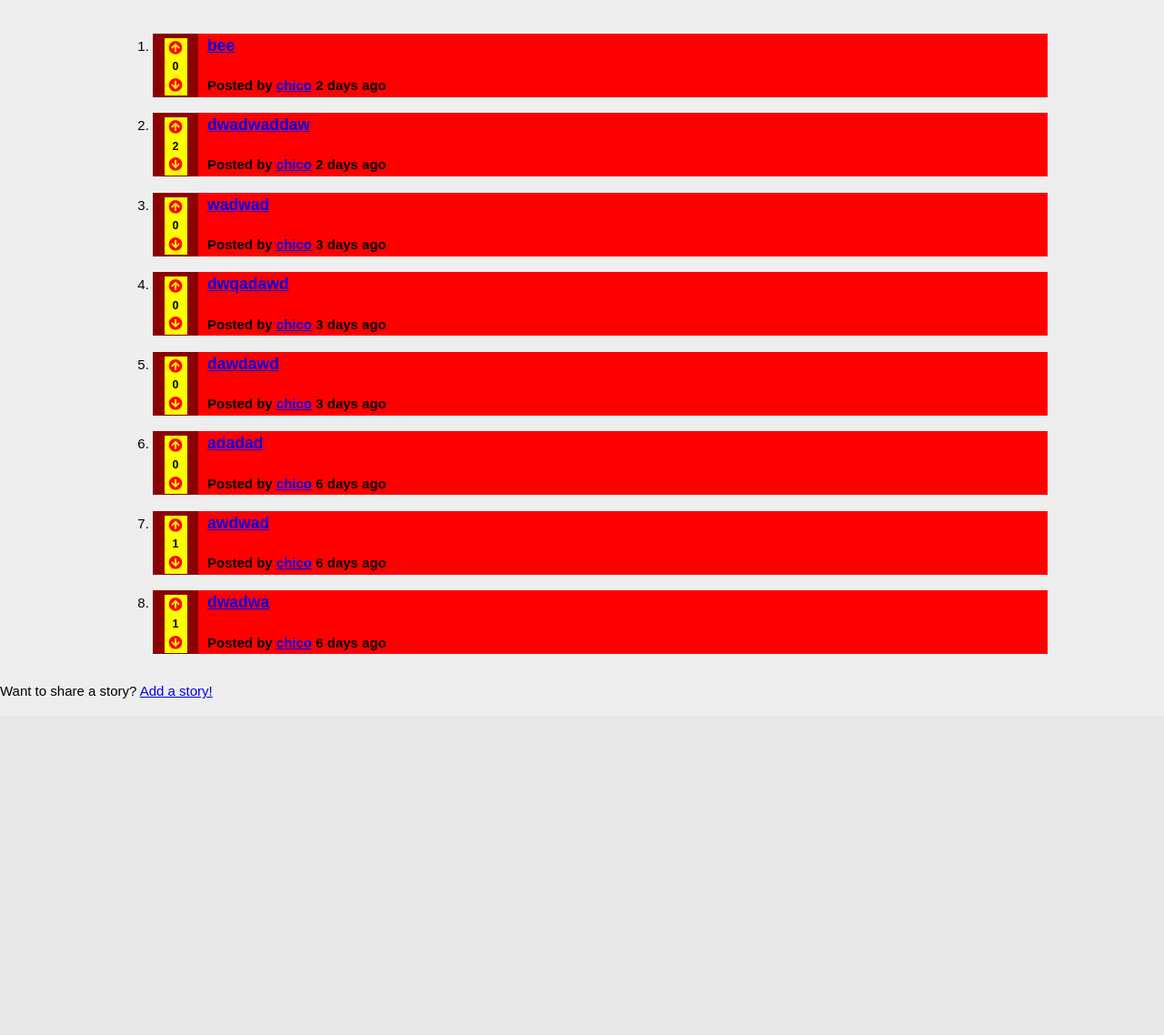
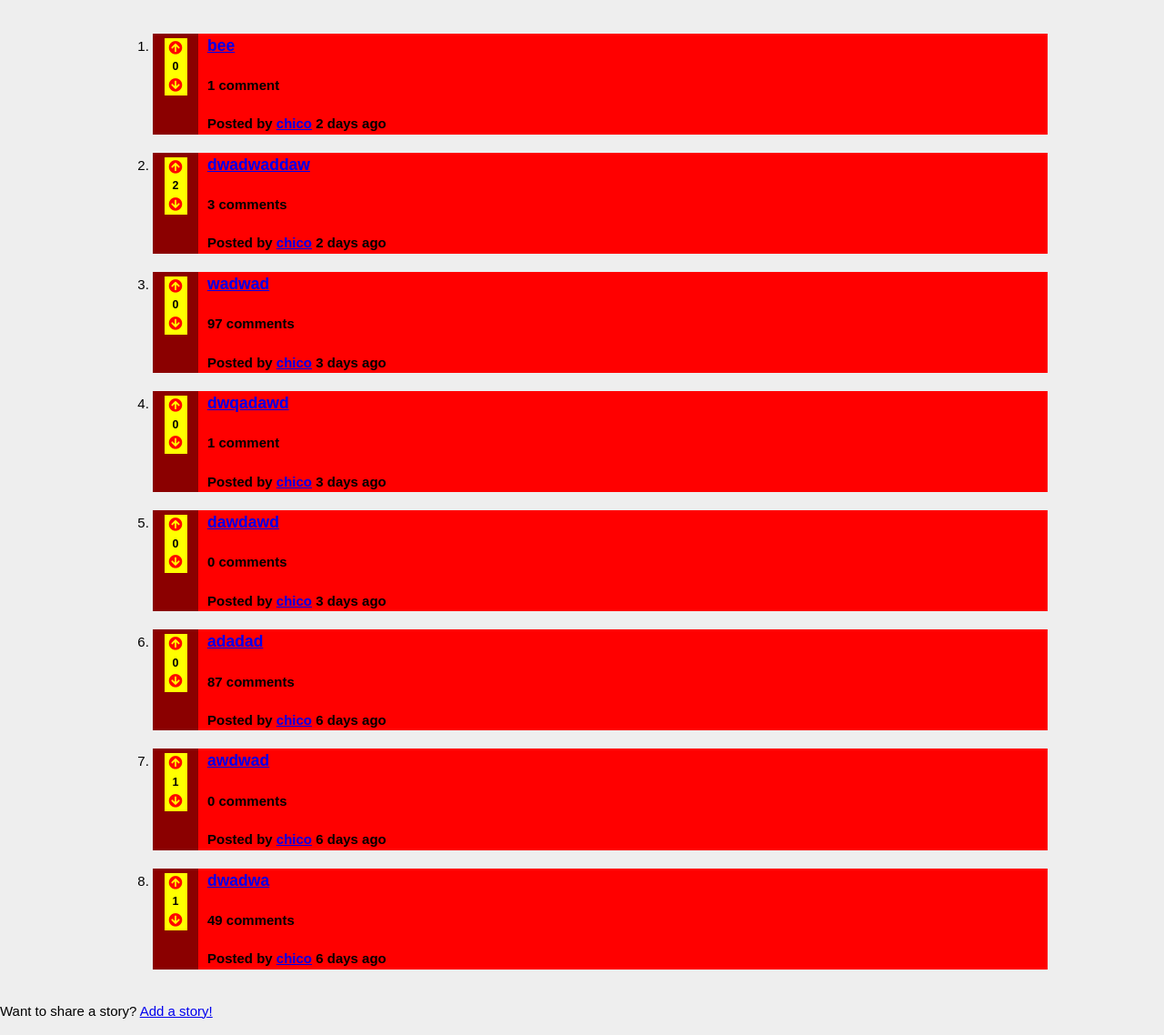
Before and after one commit to CiscoFrisco/LTW, a PHP site: page /pages/stories.php in a window 1280 px wide. Shown: the part 110-1248 px from the top of the page at 91% size. Before the commit the page ends 878 px from the top, so only its background shows below. Run offline with PHP 8.4, Linux system fonts and the light colour scheme; the visitor is signed in with stand-in values (Sample User, id 1); data comes from the database, SQL or seed files in the repository; some libraries are stand-ins or nearby versions.

Commit message:
Added comments and replies count

```diff
--- a/templates/tpl_comments.php
+++ b/templates/tpl_comments.php
@@ -1,7 +1,19 @@
 <?php
 	include_once('../includes/session.php');
 	include_once('../database/db_comment.php');
+	//include_once('../database/tpl_stories.php');
 
+	function getNumberComments($story) {
+
+		$comments = getAllComments($story);
+
+		$count = 0;
+		foreach($comments as $comment){
+			$count += getNumberComments($comment['opinion_id']);
+		}
+
+		return count($comments) + $count;
+	}
 
 	function draw_comments_header($comments,$not_profile){
 		global $story_id;
@@ -60,6 +72,13 @@
 			<h5>Score: <?=$comment['score']?></h5>
 			<div class="downvote" role="button" data-value="<?=$comment['vote']?>">&#8595;</div>
 			<h3><?=$comment['opinion_text']?></a></h3>
+			<?php
+			$number_comments = getNumberComments($comment['opinion_id']);
+			if($number_comments == 1){ ?>
+				<h4><?=$number_comments?> reply</4>
+			<?php } else if($number_comments > 1){ ?>
+				<h4><?=$number_comments?> replies</4>
+			<?php } ?>
 			<h4>Posted by <a href="<?='profile.php?username='.urlencode($comment['username'])?>"><?=$comment['username']?></a> <?=deltaTime($now, $comment['posted'])?></h4>
 
 			<?php if(isset($_SESSION['user_id']) && $not_profile) { ?>
--- a/templates/tpl_stories.php
+++ b/templates/tpl_stories.php
@@ -1,4 +1,8 @@
-<?php function draw_stories($stories, $not_profile){ ?>
+<?php
+
+		include_once('../templates/tpl_comments.php');
+
+		function draw_stories($stories, $not_profile){ ?>
         <section id="stories">
 		<header>
 			<h2>Stories</h2>
@@ -20,8 +24,13 @@
 		 </section>
 		<?php } ?>
 
-    <?php function draw_story($story) {
-		global $now;?>
+	<?php
+		function draw_story($story) {
+		global $now;
+
+		$number_comments = getNumberComments($story['opinion_id']);
+
+		?>
 		<li>
 				<article class="story" data-id="<?=$story['opinion_id']?>">
 					<div class = "votes-container">
@@ -33,6 +42,11 @@
 					</div>
 					<div class = "storyinfo">
 						<h3><a href="story.php?story_id=<?=$story['opinion_id']?>"><?=$story['opinion_title']?></a></h3>
+						<?php if($number_comments == 1){ ?>
+							<h4><?=$number_comments?> comment</4>
+						<?php } else { ?>
+							<h4><?=$number_comments?> comments</4>
+						<?php } ?>
 						<h4>Posted by <a href="<?='profile.php?username='.urlencode($story['username'])?>"><?=$story['username']?></a> <?=deltaTime($now, $story['posted'])?></h4>
 					</div>
 		   </article>
```
Also changed, not shown: pages/story.php (+7 -0 lines).
